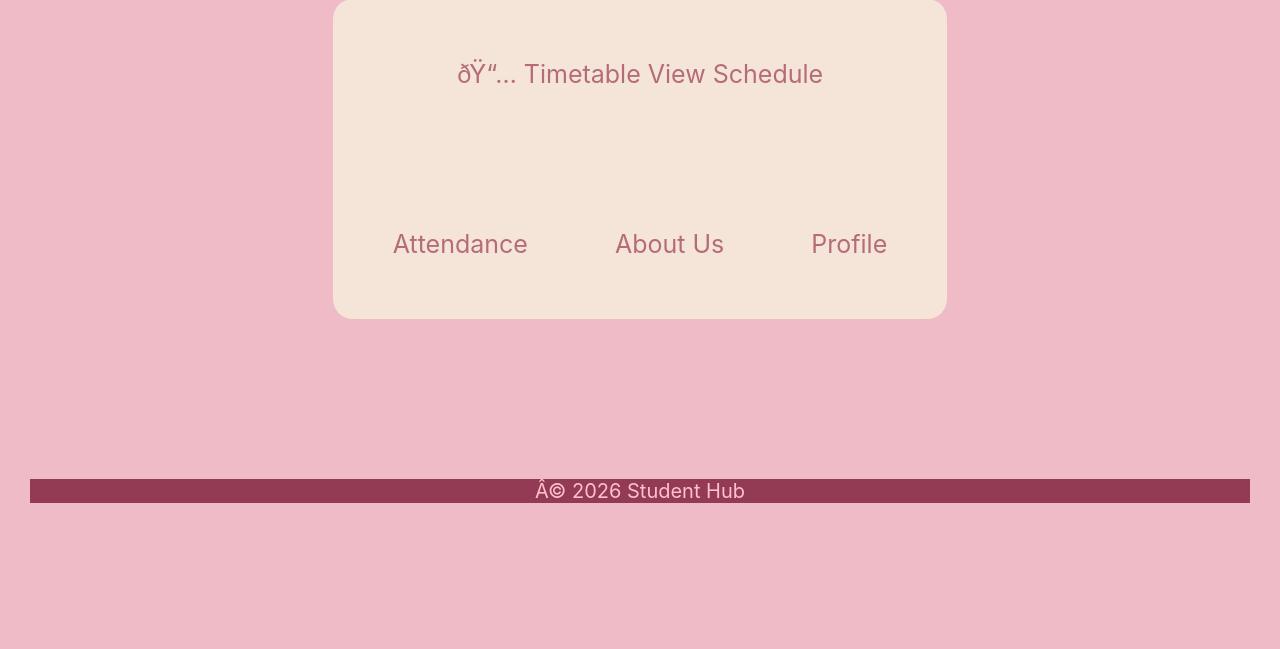
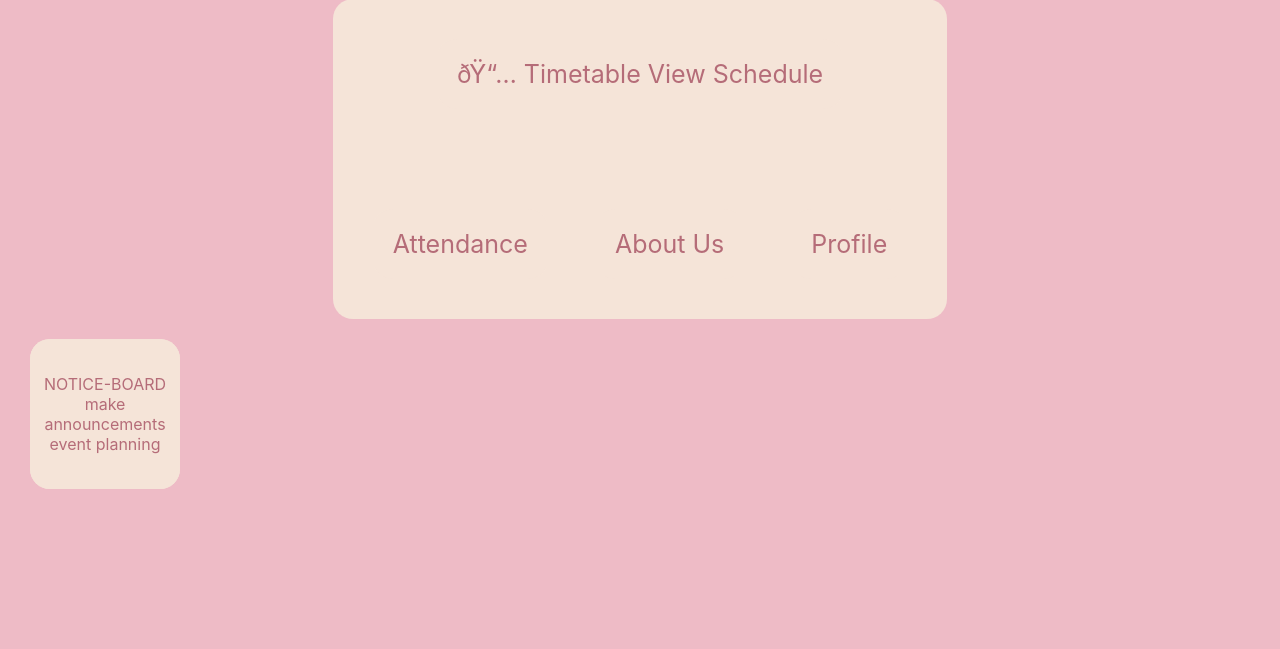
Before and after one commit to shaandabhi1578/student-hub, a PHP site: page / in a window 1280 px wide. Shown: the part 326-975 px from the top of the page. Before the commit the page ends 829 px from the top, so only its background shows below. Run offline with PHP 8.4, Linux system fonts and the light colour scheme.

Commit message:
my first card in html
added a notice-board page as well

```diff
--- a/index.html
+++ b/index.html
@@ -46,8 +46,19 @@
 
             <a href="profile.html" class="strip">Profile</a>
 
+
         </div>
         </nav>
+
+            <div class="first-card">
+                <a href="notice-board.html" class="first-card">
+
+                    NOTICE-BOARD
+                    make announcements
+                    event planning
+
+                </a>
+            </div>
 
 
 
--- a/style.css
+++ b/style.css
@@ -50,3 +50,15 @@ button{
     text-align:center;
     transition:.3s;
 }
+.first-card{
+    display:flex;
+    flex-direction:column;
+    justify-content:center;
+    align-items:center;
+    width:150px;
+    height:150px;
+    border-radius:20px;
+    color:rgb(181, 108, 120);
+    background-color:#f5e4d8;
+    text-align:center;
+}
```
Also changed, not shown: notice-board.html (added, +11 -0 lines).
